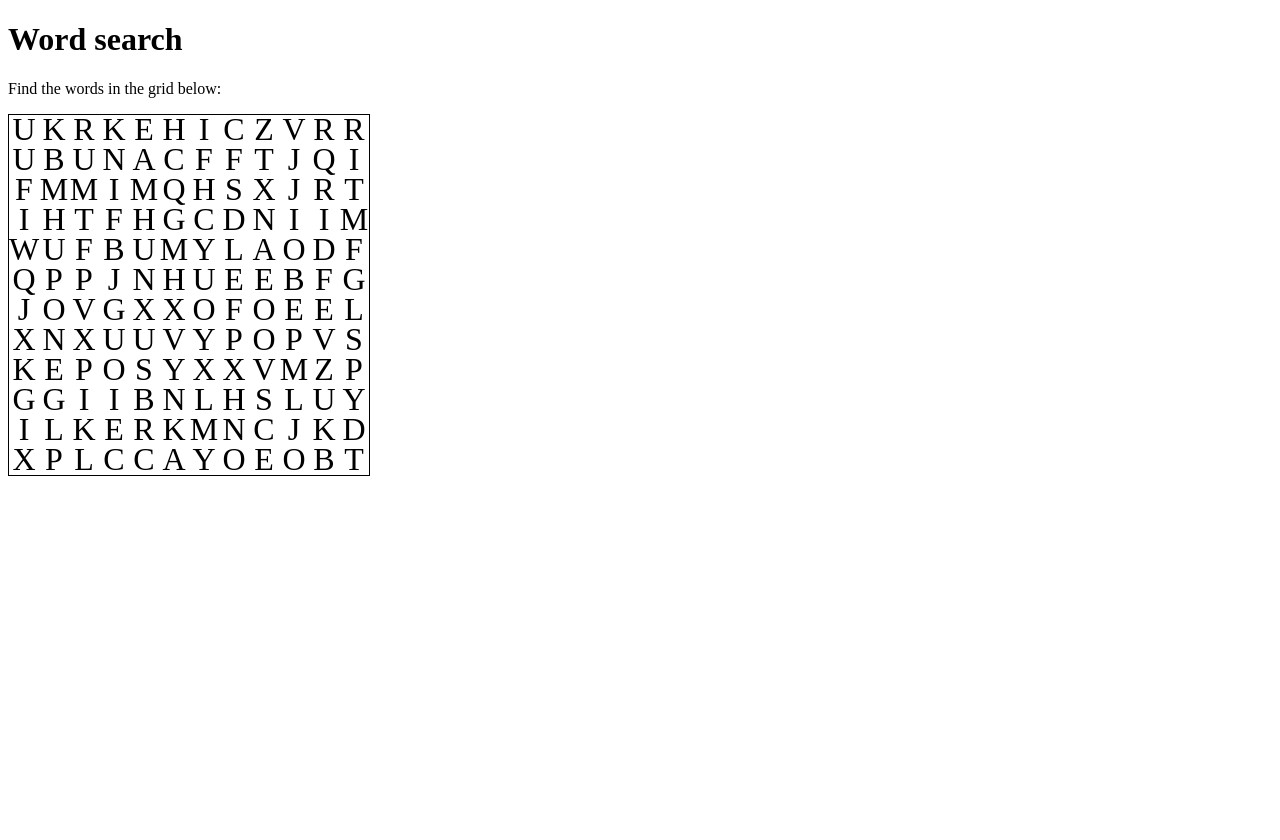
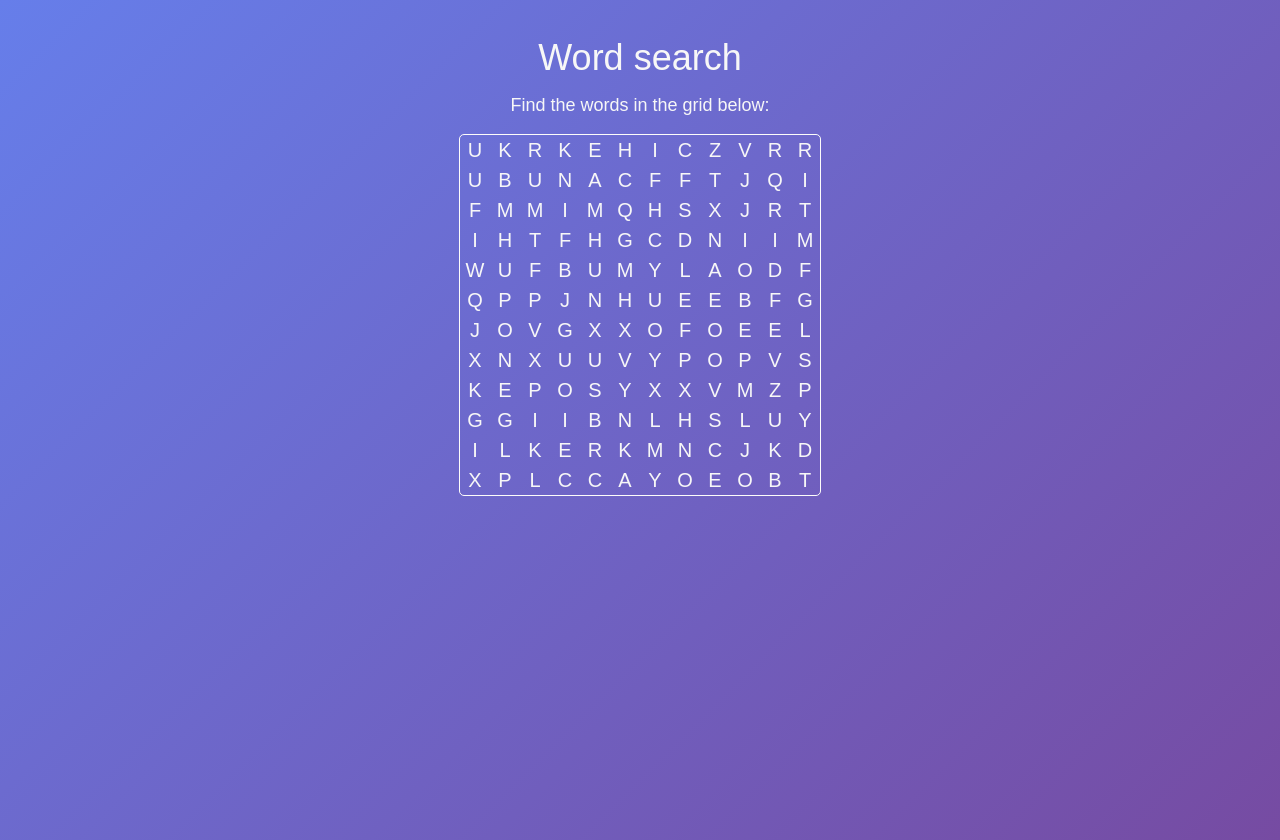
Before and after one commit to curm90/Toy-Projects, a website: page word-search/index.html in a window 1280 px wide. Before the commit the page ends 800 px from the top, so only its background shows below. Drawn offline with Linux system fonts and the light colour scheme.

Commit message:
add css reset + gradient bg

```diff
--- a/word-search/styles.css
+++ b/word-search/styles.css
@@ -1,9 +1,182 @@
+/* http://meyerweb.com/eric/tools/css/reset/
+   v2.0 | 20110126
+   License: none (public domain)
+*/
+
+html,
+body,
+div,
+span,
+applet,
+object,
+iframe,
+h1,
+h2,
+h3,
+h4,
+h5,
+h6,
+p,
+blockquote,
+pre,
+a,
+abbr,
+acronym,
+address,
+big,
+cite,
+code,
+del,
+dfn,
+em,
+img,
+ins,
+kbd,
+q,
+s,
+samp,
+small,
+strike,
+strong,
+sub,
+sup,
+tt,
+var,
+b,
+u,
+i,
+center,
+dl,
+dt,
+dd,
+ol,
+ul,
+li,
+fieldset,
+form,
+label,
+legend,
+table,
+caption,
+tbody,
+tfoot,
+thead,
+tr,
+th,
+td,
+article,
+aside,
+canvas,
+details,
+embed,
+figure,
+figcaption,
+footer,
+header,
+hgroup,
+menu,
+nav,
+output,
+ruby,
+section,
+summary,
+time,
+mark,
+audio,
+video {
+  margin: 0;
+  padding: 0;
+  border: 0;
+  font-size: 100%;
+  font: inherit;
+  vertical-align: baseline;
+}
+/* HTML5 display-role reset for older browsers */
+article,
+aside,
+details,
+figcaption,
+figure,
+footer,
+header,
+hgroup,
+menu,
+nav,
+section {
+  display: block;
+}
+body {
+  line-height: 1;
+}
+ol,
+ul {
+  list-style: none;
+}
+blockquote,
+q {
+  quotes: none;
+}
+blockquote:before,
+blockquote:after,
+q:before,
+q:after {
+  content: '';
+  content: none;
+}
+table {
+  border-collapse: collapse;
+  border-spacing: 0;
+}
+
+html {
+  font-family: sans-serif;
+  box-sizing: border-box;
+  font-size: 62.5%;
+  padding: 0;
+  margin: 0;
+}
+
+body {
+  font-size: 1.6rem;
+  /* background-image: linear-gradient(to right, #434343 0%, black 100%); */
+  background-image: linear-gradient(135deg, #667eea 0%, #764ba2 100%);
+  color: #f7f7f7;
+  min-height: 100vh;
+}
+
+main {
+  margin: 0 auto;
+  display: flex;
+  flex-direction: column;
+  justify-content: center;
+  align-items: center;
+  margin-block: 4rem;
+  max-width: 1200px;
+}
+
+.intro {
+  display: flex;
+  flex-direction: column;
+  align-items: center;
+
+  h1 {
+    font-size: 3.6rem;
+    margin-bottom: 2rem;
+  }
+
+  p {
+    font-size: 1.8rem;
+    margin-bottom: 2rem;
+  }
+}
+
 .word-search {
   display: grid;
   grid-template-columns: repeat(12, 1fr);
   gap: 2;
   max-width: 360px;
-  border: 1px solid black;
+  border: 1px solid #fdfcfb;
+  border-radius: 5px;
 }
 
 .row {
```
